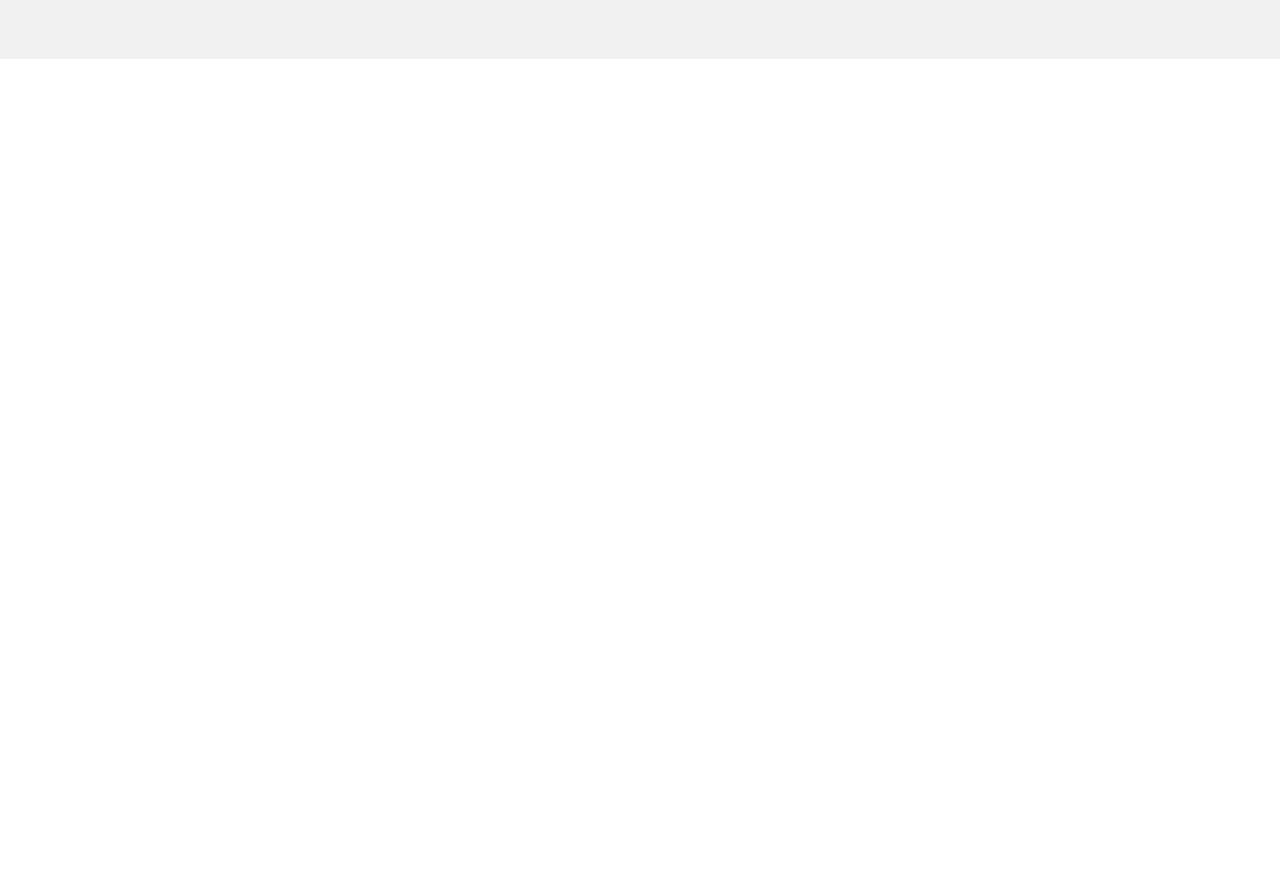
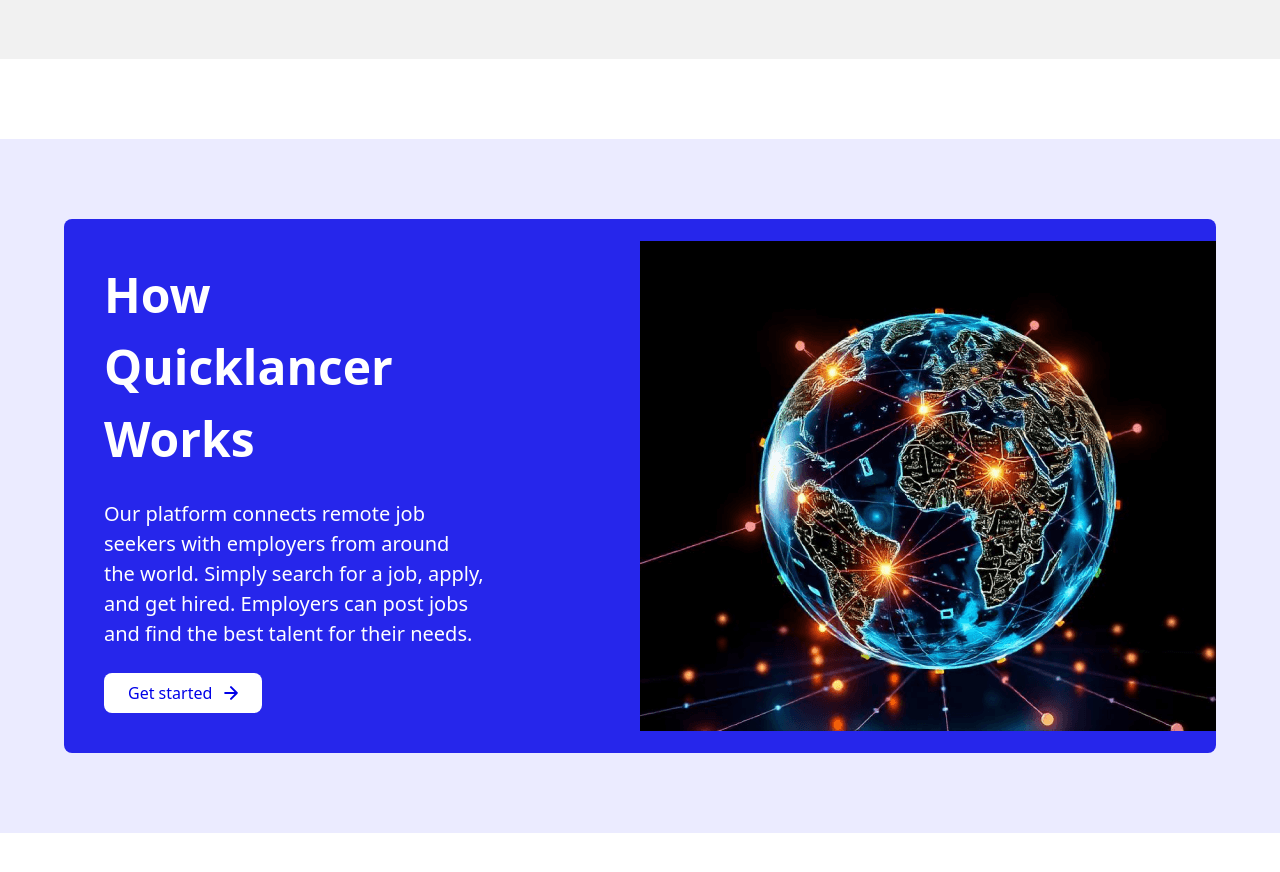
Before and after one commit to Frokesy/quicklancer, a React (Vite) app: page / in a window 1280 px wide. Shown: the part 1840-2712 px from the top of the page. Before the commit the page ends 1899 px from the top, so only its background shows below. Built offline with nearby package versions, Linux system fonts and the light colour scheme.

Commit message:
designed about section

```diff
--- /dev/null
+++ b/src/components/sections/About.tsx
@@ -0,0 +1,30 @@
+import { CaretRight } from "../svgs/Icons";
+
+const About = () => {
+  return (
+    <div className="my-[10vh]">
+      <div className="bg-[#ebebff] py-20">
+        <div className="w-[90vw] mx-auto flex lg:flex-row flex-col-reverse justify-between bg-[#2626eb] items-center rounded-lg">
+          <div className="lg:p-10 lg:w-[40%] text-[#fff] space-y-6 p-4">
+            <h2 className="font-semibold lg:text-[48px] text-[24px]">How Quicklancer Works</h2>
+            <p className="lg:text-[20px]">
+              Our platform connects remote job seekers with employers from
+              around the world. Simply search for a job, apply, and get hired.
+              Employers can post jobs and find the best talent for their needs.
+            </p>
+
+            <button className="bg-[#fff] flex items-center space-x-3 py-2 px-6 rounded-lg">
+                <span className="text-[#0000E8]">Get started</span>
+                <CaretRight />
+            </button>
+          </div>
+          <div className="lg:w-[50%] h-[100%]">
+            <img src="/assets/img-four.png" className="w-[100%] lg:h-[490px] object-cover" alt="img" />
+          </div>
+        </div>
+      </div>
+    </div>
+  );
+};
+
+export default About;
--- a/src/components/sections/Categories.tsx
+++ b/src/components/sections/Categories.tsx
@@ -28,24 +28,41 @@
       subtext: "Discover opportunities in the dynamic world of Cybersecurity.",
       img: "/assets/img-three.png",
     },
+    {
+      id: 4,
+      title: "Cyber Security",
+      subtext: "Discover opportunities in the dynamic world of Cybersecurity.",
+      img: "/assets/img-three.png",
+    },
   ];
   return (
     <div className="bg-[#f1f1f1] py-[10vh]">
       <Filter />
       <div className="mt-[10vh] w-[90vw] mx-auto">
-        <h2 className="lg:text-[48px] text-[24px] font-semibold">Job Categories</h2>
+        <h2 className="lg:text-[48px] text-[24px] font-semibold">
+          Job Categories
+        </h2>
         <div className="lg:mt-20 mt-10 flex space-x-10 overflow-x-auto">
           {items.map((item) => (
-            <div className="flex flex-col space-y-6 items-center lg:w-[426px] w-[250px] flex-shrink-0" key={item.id}>
+            <div
+              className="flex flex-col space-y-6 items-center lg:w-[426px] w-[250px] flex-shrink-0"
+              key={item.id}
+            >
               <img
                 src={item.img}
                 alt={item.id as unknown as string}
                 className="lg:h-[420px] lg:w-[426px] h-[240px] w-[250px]"
               />
-              <h2 className="font-semibold lg:text-[20px] text-center">{item.title}</h2>
-              <p className="text-center lg:text-[16px] text-[14px]">{item.subtext}</p>
+              <h2 className="font-semibold lg:text-[20px] text-center">
+                {item.title}
+              </h2>
+              <p className="text-center lg:text-[16px] text-[14px]">
+                {item.subtext}
+              </p>
               <div className="">
-                <button className="bg-[#0000ff] text-[#fff] px-6 py-2 rounded-lg text-[15px] font-semibold">Explore</button>
+                <button className="bg-[#0000ff] text-[#fff] px-6 py-2 rounded-lg text-[15px] font-semibold">
+                  Explore
+                </button>
               </div>
             </div>
           ))}
--- a/src/components/svgs/Icons.tsx
+++ b/src/components/svgs/Icons.tsx
@@ -178,3 +178,21 @@
     />
   </svg>
 );
+
+export const CaretRight = () => (
+  <svg
+    width="14"
+    height="14"
+    viewBox="0 0 14 14"
+    fill="none"
+    xmlns="http://www.w3.org/2000/svg"
+  >
+    <path
+      d="M1.1665 7.00008H12.8332M12.8332 7.00008L6.99984 1.16675M12.8332 7.00008L6.99984 12.8334"
+      stroke="#0000E8"
+      strokeWidth="2"
+      strokeLinecap="round"
+      strokeLinejoin="round"
+    />
+  </svg>
+);
--- a/src/pages/home/index.tsx
+++ b/src/pages/home/index.tsx
@@ -1,4 +1,5 @@
 import Header from "../../components/defaults/Header"
+import About from "../../components/sections/About"
 import Categories from "../../components/sections/Categories"
 import Hero from "../../components/sections/Hero"
 
@@ -8,6 +9,7 @@
       <Header />
       <Hero />
       <Categories />
+      <About />
     </div>
   )
 }
```
Also changed, not shown: public/assets/img-four.png (added).
